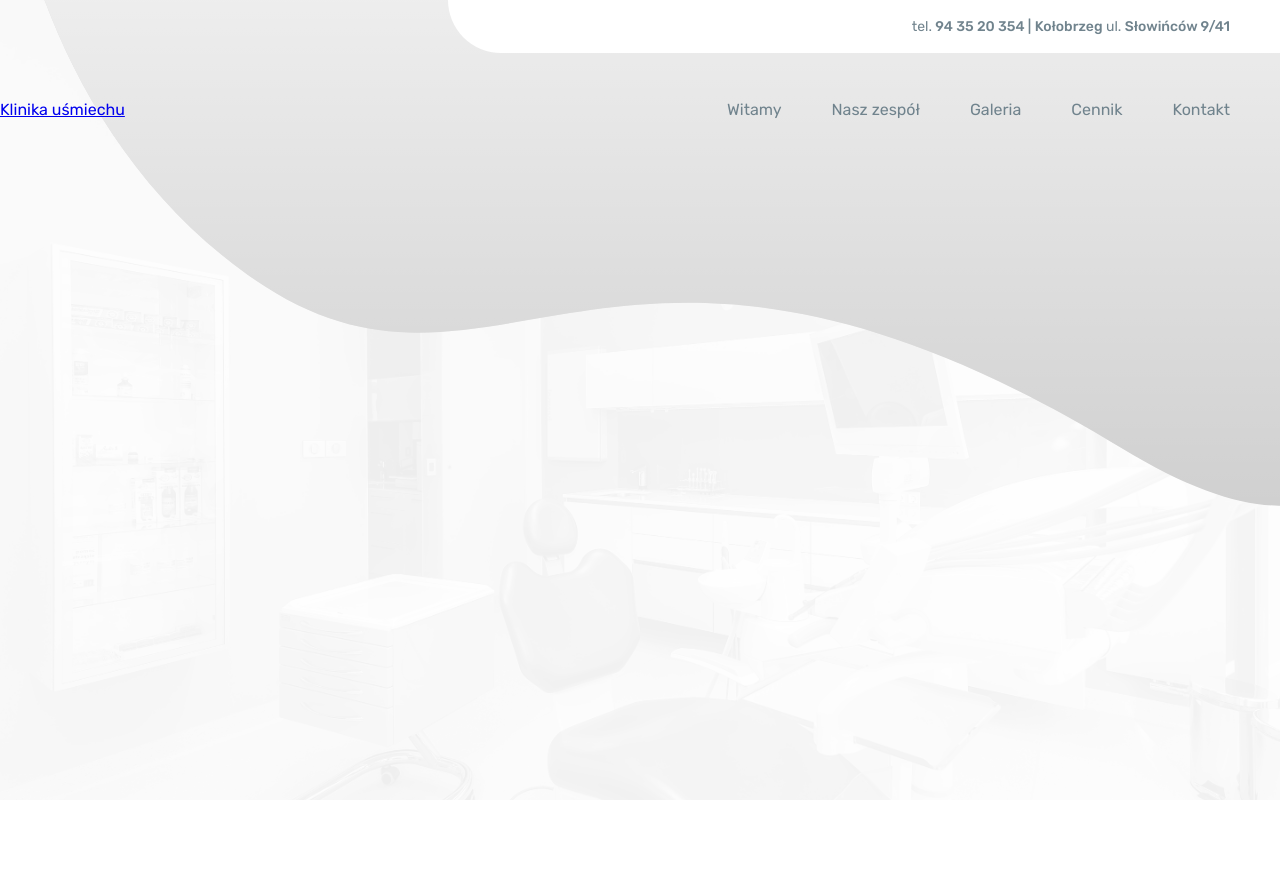
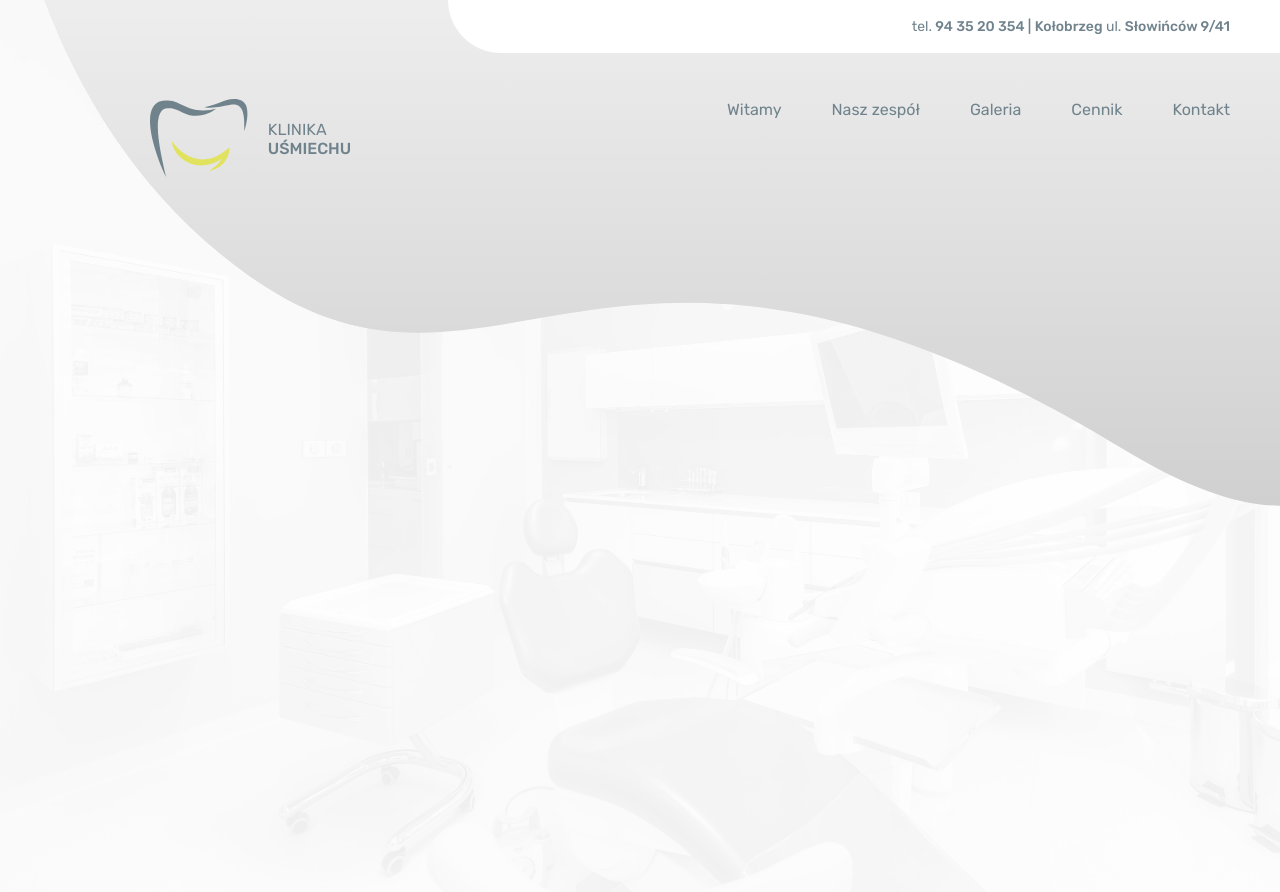
Before and after one commit to TSC-Apps/dental-clinic-web, a plain HTML site: page index.html in a window 1280 px wide. Before the commit the page ends 800 px from the top, so only its background shows below. Drawn offline with Linux system fonts and the light colour scheme.

Commit message:
Logo done

```diff
--- a/index.html
+++ b/index.html
@@ -24,20 +24,28 @@
 
       <div class="contact-bar">
         <div class="text-container">
-          <span class="normal-contact">tel.</span>
-          <span class="medium-contact">94 35 20 354 |</span>
-          <span class="medium-contact">Kołobrzeg</span>
-          <span class="normal-contact">ul.</span>
-          <span class="medium-contact">Słowińców 9/41</span>
+          <span class="normal-weight">tel.</span>
+          <span class="medium-weight">94 35 20 354 |</span>
+          <span class="medium-weight">Kołobrzeg</span>
+          <span class="normal-weight">ul.</span>
+          <span class="medium-weight">Słowińców 9/41</span>
         </div>
       </div>
 
       <nav>
-        <a href="index.html">
-          <div class="logo">
-            Klinika uśmiechu
+        <!-- <a href="index.html"> -->
+        <div id="logo">
+          <div id="logo-image">
+            <img src="static/img/tooth2.svg" alt="tooth" id="tooth2" />
+            <img src="static/img/tooth1.svg" alt="tooth" id="tooth1" />
+            <img src="static/img/tooth3.svg" alt="tooth" id="tooth3" />
           </div>
-        </a>
+          <div id="logo-text">
+            <span class="normal-weight">KLINIKA</span>
+            <span class="medium-weight">UŚMIECHU</span>
+          </div>
+        </div>
+        <!-- </a> -->
 
         <div class="navbar">
           <ul>
--- a/static/scss/base.scss
+++ b/static/scss/base.scss
@@ -9,10 +9,6 @@ body {
   font-family: Rubik, sans-serif;
   font-size: 16px;
   color: $text-light-gray;
-}
-
-.container {
-  position: relative;
 }
 
 .images-container {
@@ -58,11 +54,11 @@ body {
   padding: 18px 0;
 }
 
-.normal-contact {
+.normal-weight {
   font-weight: 400;
 }
 
-.medium-contact {
+.medium-weight {
   font-weight: 500;
 }
 
@@ -76,6 +72,45 @@ nav {
   justify-content: space-between;
   position: absolute;
 }
+
+// LOGO
+
+#logo {
+  margin-left: 150px;
+  display: flex;
+
+  img {
+    position: relative;
+  }
+
+  span {
+    display: block;
+  }
+}
+
+#tooth2 {
+  top: 0;
+  left: 0;
+}
+
+#tooth1 {
+  top: -5px;
+  left: -50px;
+}
+
+#tooth3 {
+  top: -45px;
+  left: -80px;
+}
+
+
+#logo-text{
+  position: relative;
+  top: 20px;
+  left: -60px;
+}
+
+// NAVBAR
 
 .navbar {
   display: flex;
```
Also changed, not shown: static/css/base.css, static/img/tooth1.svg (added), static/img/tooth2.svg (added), static/img/tooth3.svg (added), 1 other file.
